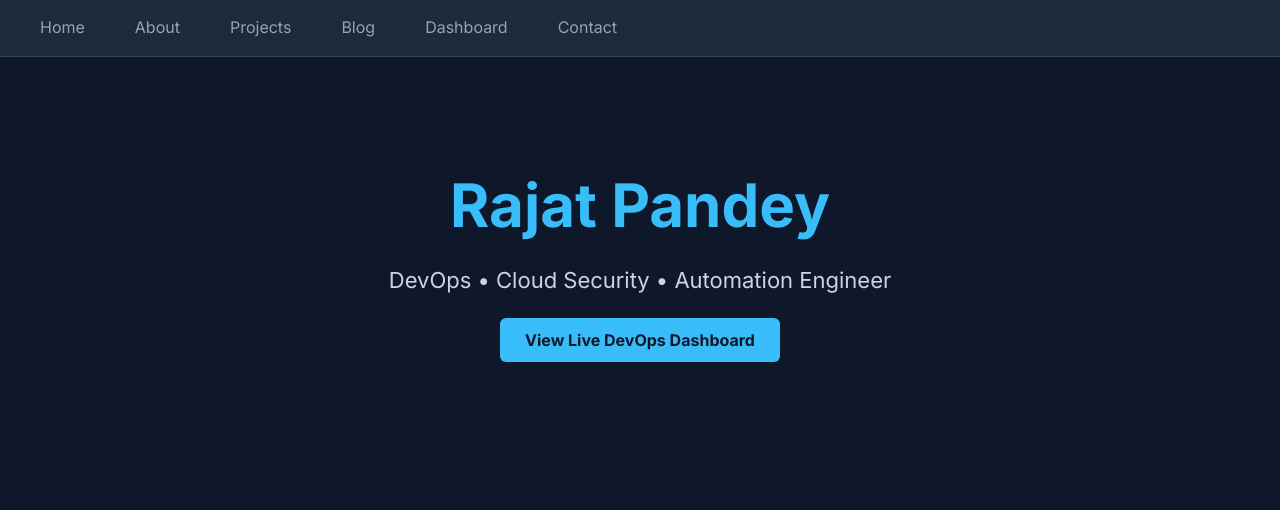
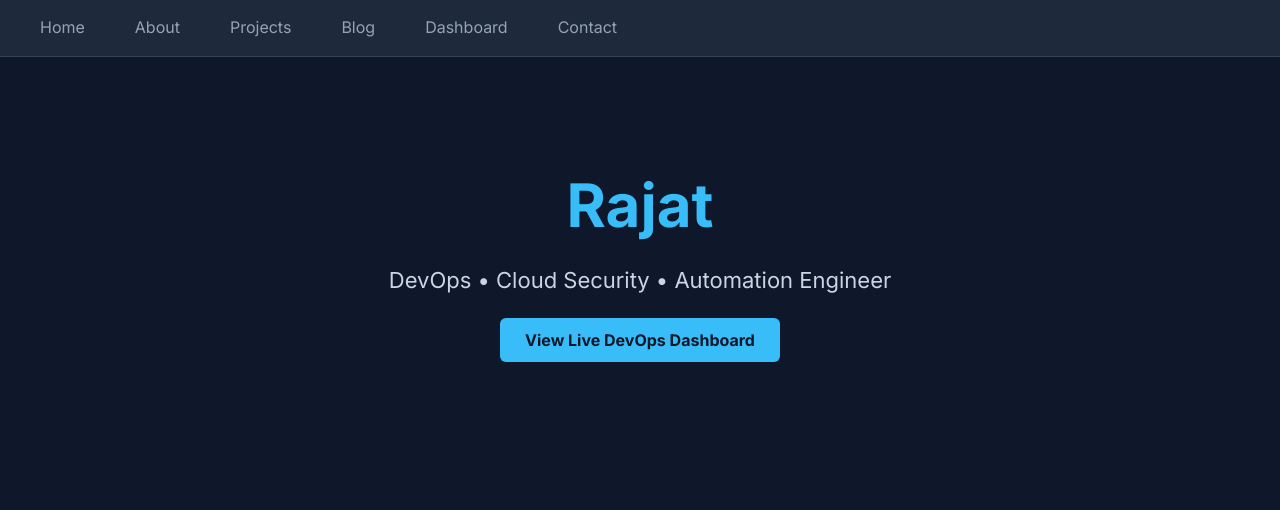
Before and after one commit to rplko/devops-dashboard, a website: page public/index.html in a window 1280 px wide. Shown: the top 510 px of the page. Drawn offline with Linux system fonts and the light colour scheme.

Commit message:
Dummy test 2

```diff
--- a/public/index.html
+++ b/public/index.html
@@ -1,7 +1,7 @@
 <!DOCTYPE html>
 <html>
 <head>
-    <title>Rajat </title>
+    <title>Rajat Pandey </title>
     <link rel="stylesheet" href="/css/style.css">
     <link rel="stylesheet" href="https://cdnjs.cloudflare.com/ajax/libs/font-awesome/6.5.0/css/all.min.css">
 
@@ -18,7 +18,7 @@
 </nav>
 
 <section class="hero">
-    <h1>Rajat Pandey</h1>
+    <h1>Rajat </h1>
     <p>DevOps • Cloud Security • Automation Engineer</p>
     <a href="/dashboard" class="btn">View Live DevOps Dashboard</a>
 </section>
```
